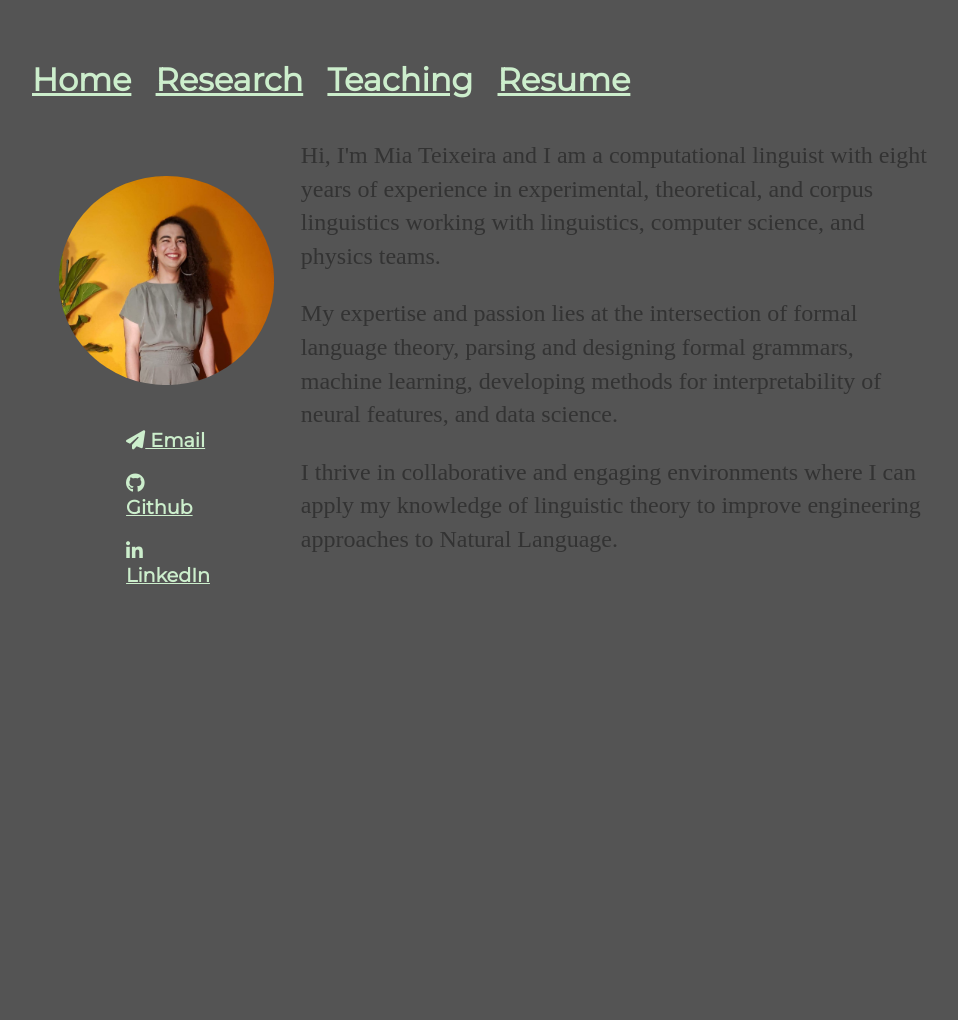
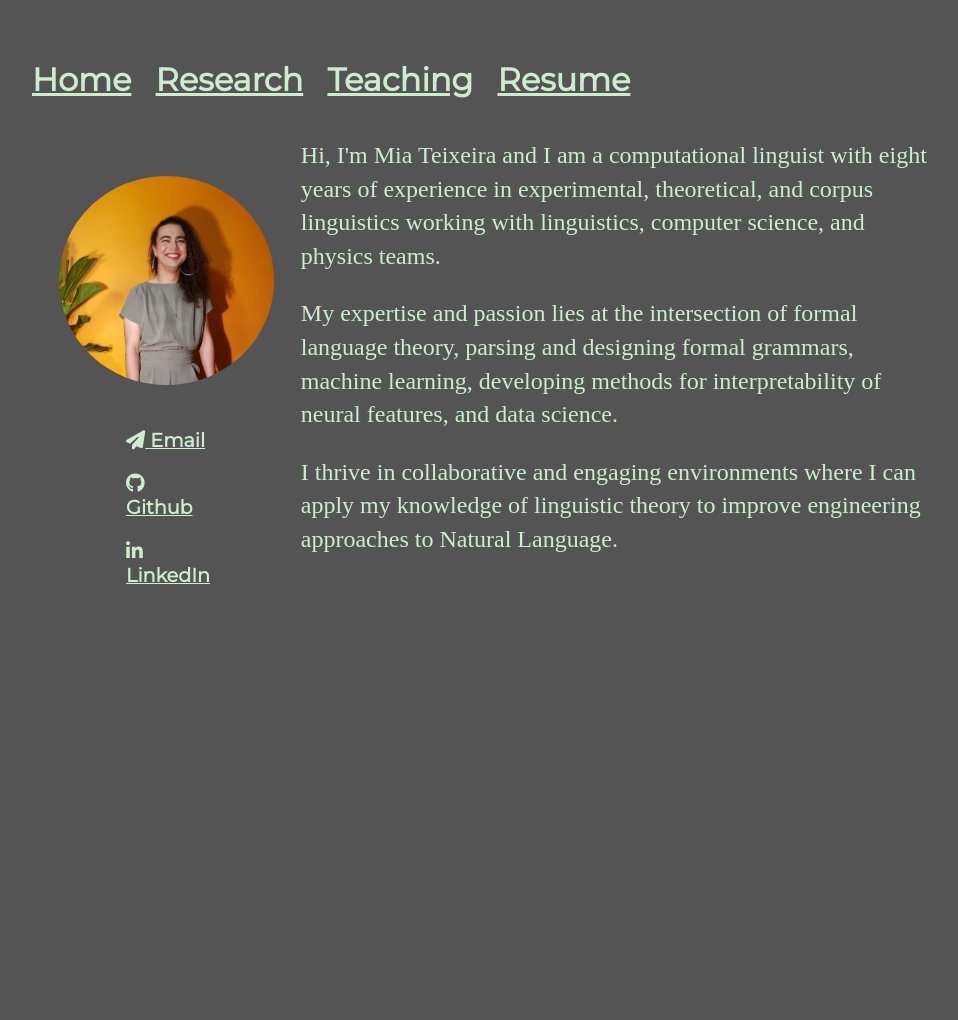
Before and after one commit to miateixeira/miateixeira.github.io, a Jekyll site: the page built from index.html, in a window 1280 px wide. Shown: the whole page, without its empty margins (160-1118 px from the left). Built offline with Jekyll 4.4.1, drawn with Linux system fonts in a browser that asks for light colours; nearby versions of some CDN libraries.

Commit message:
change p text color

```diff
--- a/css/main.css
+++ b/css/main.css
@@ -34,12 +34,10 @@ div.sidebar ul li {
 }
 
 a {
-  /* text-decoration: none; */
   color: #cec;
 }
 
 a:hover {
-  /* text-decoration: underline; */
   color: #999;
 }
 
@@ -51,13 +49,8 @@ h1 {
 p {
   font-size: 1.5em;
   line-height: 1.4em;
-  color: #333;
+  color: #cec
 }
-
-/* footer { */
-  /* border-top: 1px solid #d5d5d5; */
-  /* font-size: .8em; */
-/* } */
 
 .homepage {
   display: table;
```
